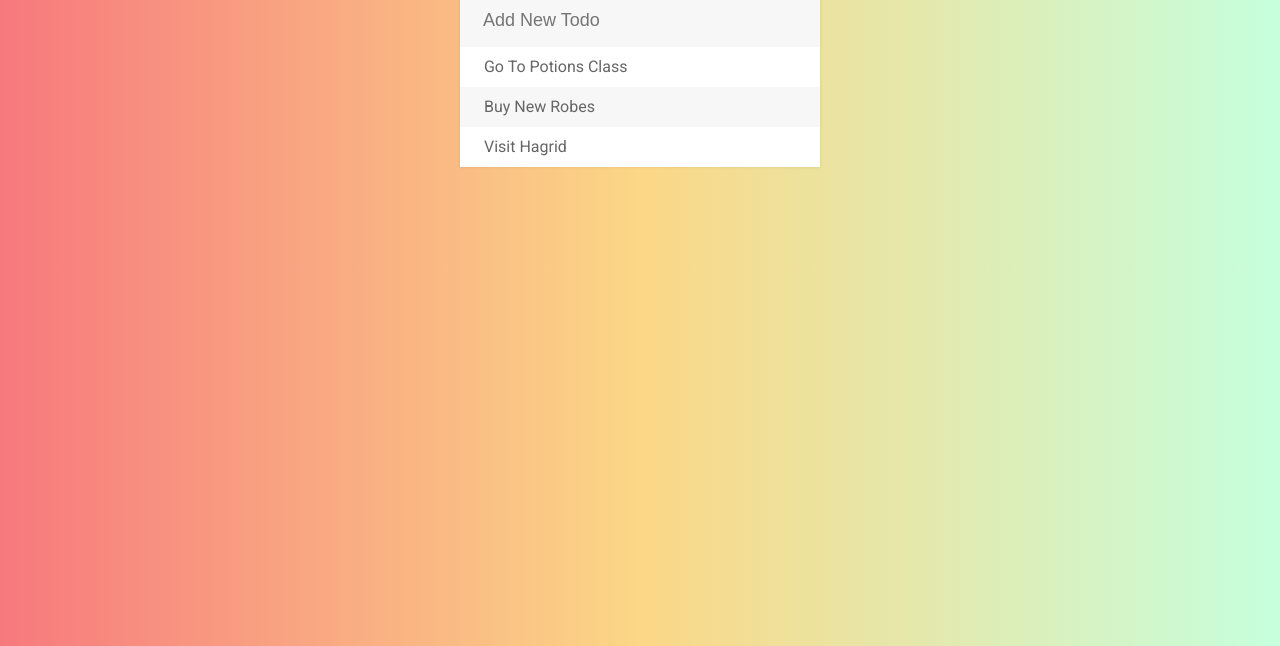
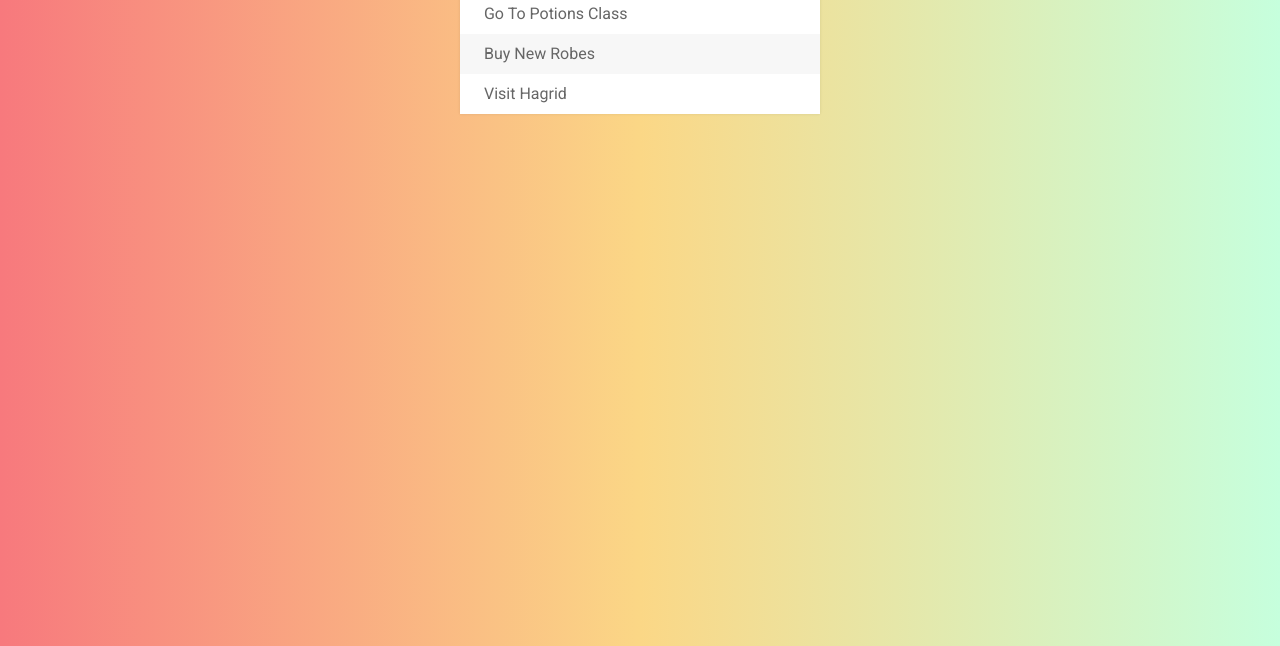
Before and after one commit to Vicky1526/Vicky1526.github.io, a plain HTML site: page ToDoList/todosIndex.html in a window 1280 px wide. Shown: the part 154-800 px from the top of the page. Drawn offline with Linux system fonts and the light colour scheme.

```diff
--- a/ToDoList/todosIndex.html
+++ b/ToDoList/todosIndex.html
@@ -12,7 +12,7 @@
 
     <div id="container">
         <h1>To-Do List <i class="fa fa-plus"></i></h1>
-        <input type="text" placeholder="Add New Todo">
+        <input type="text" placeholder="Add New Todo" style="display:none;">
 
         <ul>
             <li><span><i class="fa fa-trash"></i></span> Go To Potions Class</li>
```
